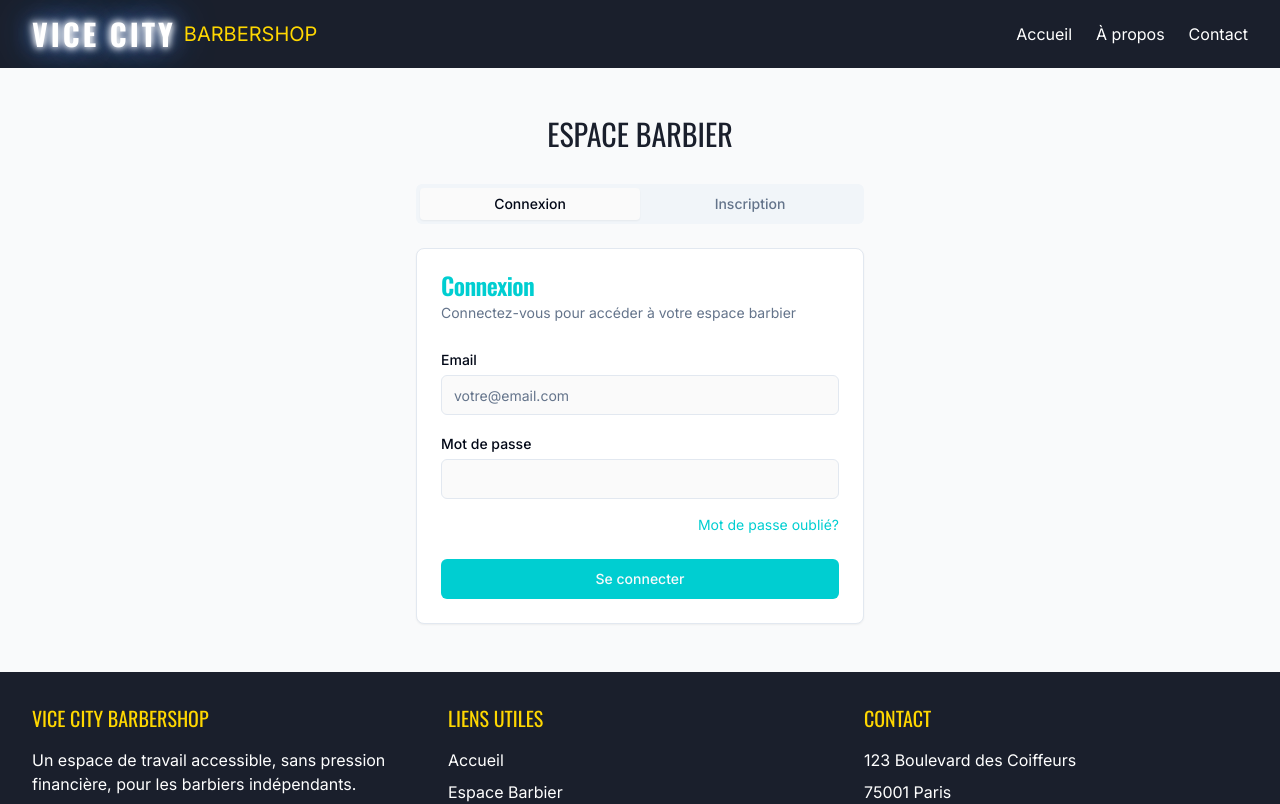
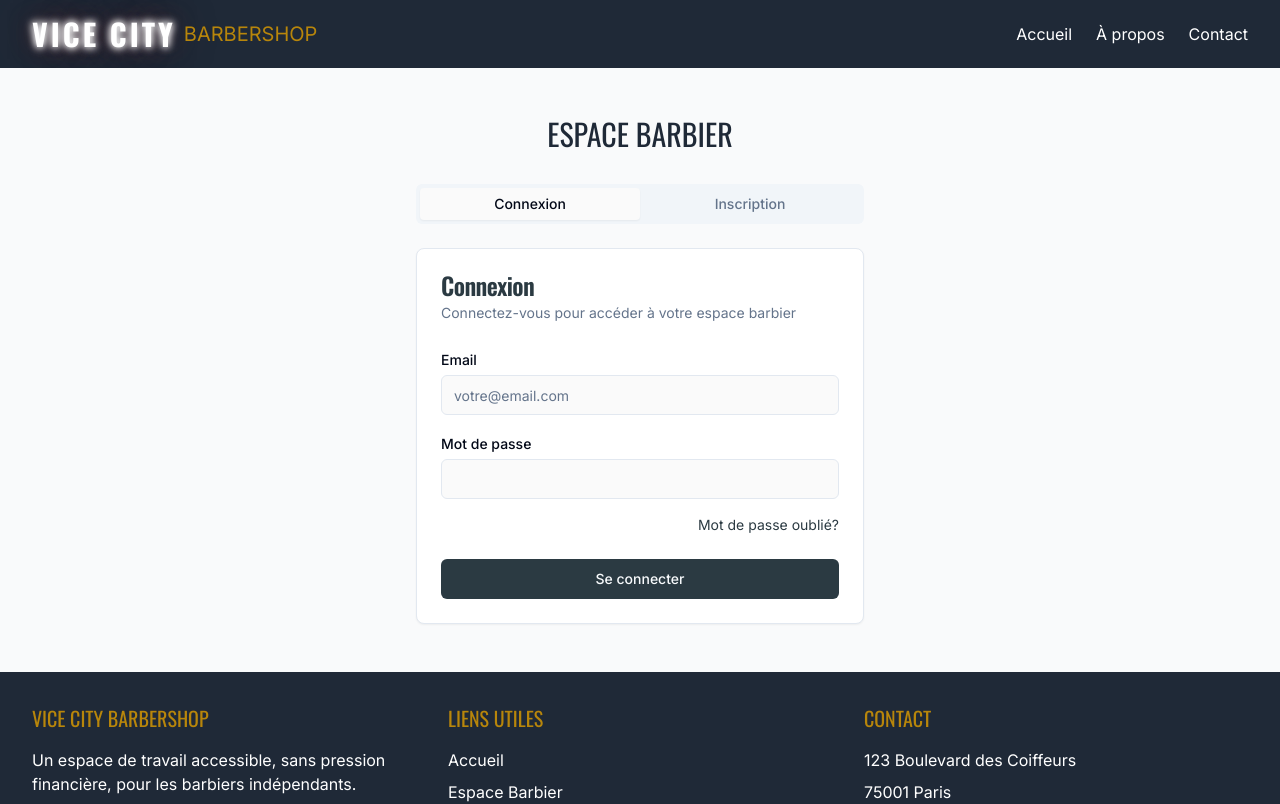
Before and after one commit to ViceCity300/vice-city-barber-booking, a React (Vite) app: page /barber/auth in a window 1280 px wide. Shown: the top 804 px of the page. Built offline with nearby package versions, Linux system fonts and the light colour scheme.

Commit message:
Refactor: Update color palette
Update the color palette to be more masculine.

```diff
--- a/src/components/Footer.tsx
+++ b/src/components/Footer.tsx
@@ -16,13 +16,13 @@ const Footer = () => {
             <h3 className="text-vice-gold font-display text-xl mb-4">LIENS UTILES</h3>
             <ul className="space-y-2">
               <li>
-                <Link to="/" className="hover:text-vice-teal transition-colors">Accueil</Link>
+                <Link to="/" className="hover:text-vice-gold transition-colors">Accueil</Link>
               </li>
               <li>
-                <Link to="/barber/auth" className="hover:text-vice-teal transition-colors">Espace Barbier</Link>
+                <Link to="/barber/auth" className="hover:text-vice-gold transition-colors">Espace Barbier</Link>
               </li>
               <li>
-                <Link to="/client/booking" className="hover:text-vice-teal transition-colors">Réserver un Rendez-vous</Link>
+                <Link to="/client/booking" className="hover:text-vice-gold transition-colors">Réserver un Rendez-vous</Link>
               </li>
             </ul>
           </div>
@@ -37,9 +37,9 @@ const Footer = () => {
         <div className="border-t border-gray-700 mt-8 pt-6 flex flex-col md:flex-row justify-between items-center">
           <p>&copy; {new Date().getFullYear()} Vice City Barbershop. Tous droits réservés.</p>
           <div className="flex space-x-4 mt-4 md:mt-0">
-            <a href="#" className="hover:text-vice-teal transition-colors">Facebook</a>
-            <a href="#" className="hover:text-vice-teal transition-colors">Instagram</a>
-            <a href="#" className="hover:text-vice-teal transition-colors">Twitter</a>
+            <a href="#" className="hover:text-vice-gold transition-colors">Facebook</a>
+            <a href="#" className="hover:text-vice-gold transition-colors">Instagram</a>
+            <a href="#" className="hover:text-vice-gold transition-colors">Twitter</a>
           </div>
         </div>
       </div>
--- a/src/components/Header.tsx
+++ b/src/components/Header.tsx
@@ -16,9 +16,9 @@ const Header = () => {
           </div>
         </Link>
         <nav className="hidden md:flex items-center space-x-6">
-          <Link to="/" className="text-white hover:text-vice-teal transition-colors">Accueil</Link>
-          <Link to="/about" className="text-white hover:text-vice-teal transition-colors">À propos</Link>
-          <Link to="/contact" className="text-white hover:text-vice-teal transition-colors">Contact</Link>
+          <Link to="/" className="text-white hover:text-vice-gold transition-colors">Accueil</Link>
+          <Link to="/about" className="text-white hover:text-vice-gold transition-colors">À propos</Link>
+          <Link to="/contact" className="text-white hover:text-vice-gold transition-colors">Contact</Link>
         </nav>
       </div>
     </header>
--- a/src/index.css
+++ b/src/index.css
@@ -16,16 +16,16 @@
     --popover: 0 0% 100%;
     --popover-foreground: 222.2 84% 4.9%;
 
-    --primary: 180 100% 45%;
+    --primary: 210 64% 24%; /* Updated to darker blue */
     --primary-foreground: 210 40% 98%;
 
-    --secondary: 300 100% 50%;
+    --secondary: 0 72% 27%; /* Updated to darker red */
     --secondary-foreground: 210 40% 98%;
 
     --muted: 210 40% 96.1%;
     --muted-foreground: 215.4 16.3% 46.9%;
 
-    --accent: 51 100% 50%;
+    --accent: 40 79% 38%; /* Updated to darker gold */
     --accent-foreground: 222.2 47.4% 11.2%;
 
     --destructive: 0 84.2% 60.2%;
@@ -57,16 +57,16 @@
     --popover: 222.2 84% 4.9%;
     --popover-foreground: 210 40% 98%;
 
-    --primary: 180 100% 45%;
+    --primary: 210 64% 24%; /* Updated to darker blue */
     --primary-foreground: 210 40% 98%;
 
-    --secondary: 300 100% 50%;
+    --secondary: 0 72% 27%; /* Updated to darker red */
     --secondary-foreground: 210 40% 98%;
 
     --muted: 217.2 32.6% 17.5%;
     --muted-foreground: 215 20.2% 65.1%;
 
-    --accent: 51 100% 50%;
+    --accent: 40 79% 38%; /* Updated to darker gold */
     --accent-foreground: 210 40% 98%;
 
     --destructive: 0 62.8% 30.6%;
--- a/tailwind.config.ts
+++ b/tailwind.config.ts
@@ -63,13 +63,13 @@ export default {
           border: 'hsl(var(--sidebar-border))',
           ring: 'hsl(var(--sidebar-ring))'
         },
-        // Vice City custom colors
+        // Vice City custom colors - updated to more masculine palette
         'vice': {
-          teal: '#00CED1',
-          magenta: '#FF00FF',
-          navy: '#1A1F2C',
-          gold: '#FFD700',
-          light: '#F5F5F5',
+          teal: '#2B3A42', // Dark teal/navy
+          magenta: '#8B0000', // Dark red
+          navy: '#1F2937', // Dark navy/almost black
+          gold: '#B8860B', // Darker gold
+          light: '#E5E5E5', // Light gray
         },
       },
       borderRadius: {
@@ -96,10 +96,10 @@ export default {
         },
         'neon-pulse': {
           '0%, 100%': {
-            textShadow: '0 0 7px #fff, 0 0 10px #fff, 0 0 21px #00CED1, 0 0 42px #00CED1',
+            textShadow: '0 0 7px #fff, 0 0 10px #fff, 0 0 21px #2B3A42, 0 0 42px #2B3A42',
           },
           '50%': {
-            textShadow: '0 0 7px #fff, 0 0 10px #fff, 0 0 25px #FF00FF, 0 0 45px #FF00FF',
+            textShadow: '0 0 7px #fff, 0 0 10px #fff, 0 0 25px #8B0000, 0 0 45px #8B0000',
           },
         }
       },
```
